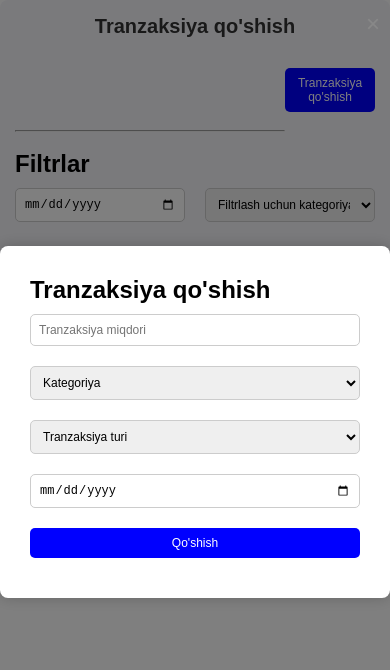
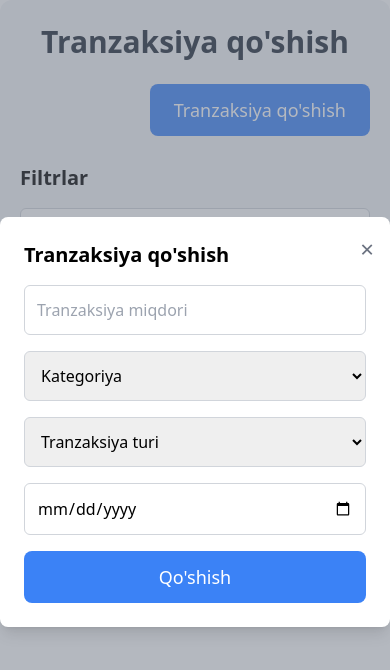
Before and after one commit to shokhsanam18/Asaxiy-transactions, a React (Vite) app: page / in a window 390 px wide. Both pictures are taken after a click on the button "Tranzaksiya qo'shish". Shown: the top 670 px of the page. Built offline with nearby package versions, Linux system fonts and the light colour scheme.

Commit message:
finished again

```diff
--- a/src/components/management.css
+++ /dev/null
@@ -1,170 +0,0 @@
-.app-container {
-font-family: Arial, sans-serif;
-background-color: #f4f4f9;
-padding: 20px  200px;
-max-width: 100%;
-margin: 0 auto;
-border-radius: 8px;
-box-sizing: border-box;
-}
-
-h1{
-    text-align: center;
-    color: #333;
-    margin-bottom: 20px;
-    font-size: 32px;
-}
-
-.open-modal-btn{
-    background-color: blue;
-    color: white;
-    padding: 12px 20px;
-    border: none;
-   border-radius: 5px;
-   cursor: pointer;
-   font-size: 16px;
-   margin-bottom: 20px;
-   display: block;
-   width: 25%;
-   float: right;
-   /* text-align: center;*/
-}
-
-.open-modal-btn:hover {
-    background-color: blue;
-}
-.modal {
-    position: fixed;
-    top: 0;
-    left: 0;
-    width: 100%;
-    height: 100%;
-    background-color: rgba(0, 0, 0, 0.5);
-    display: flex;
-    justify-content: center;
-    align-items: center;
-}
-.modal-content {
-    background-color: #fff;
-    padding: 30px;
-    border-radius: 8px;
-    width: 500px;
-    box-shadow: 0 0 15px rgba(0, 0, 0, 0.2);
-}
-.close-btn {
-    font-size: 24px;
-    color: #888;
-    cursor: pointer;
-    position: absolute;
-    top: 10px;
-    right: 10px;
-}
-.close-btn:hover {
-    color: #000;
-}
-input,
-select,
-button {
-  width: 100%;
-  padding: 12px;
-  margin: 10px 0;
-  border: 1px solid #ccc;
-  border-radius: 5px;
-  font-size: 16px;
-}
-/* input[type="date"] {
-    cursor: pointer;
-} */
-button {
-    background-color: blue;
-    color: white;
-    font-size: 18px;
-    cursor: pointer;
-    border: none;
-}
-button:hover {
-    background-color: blue;
-}
-.filters {
-    margin-bottom: 20px;
-    display: flex;
-    gap: 20px;
-}
-.filters input, .filters select {
-  width: 48%;
-  margin-bottom: 10px;
-}
-.transaction-table {
-    width: 100%;
-    border-collapse: collapse;
-    margin-top: 20px;
-}
-.transaction-table th, .transaction-table td {
-  padding: 12px;
-  text-align: left;
-  border: 1px solid #ddd;
-}
-.transaction-table th {
-    background-color: #f2f2f2;
-    font-weight: bold;
-}
-.transaction-table tr:hover {
-    background-color: #f1f1f1;
-}
-@media (max-width: 800px) {
-.app-container {
-    padding: 15px;
-}
-.open-modal-btn {
-    font-size: 14px;
-    padding: 10px 15px;
-}
-
-.modal-content {
-    width: 90%;
-}
-
-input, select, button {
-    font-size: 14px;
-    padding: 10px;
-}
-
-.transaction-table th, .transaction-table td {
-    font-size: 14px;
-    padding: 10px;
-}
-.filters input, .filters select {
-    font-size: 14px;
-}}
-
-@media (max-width: 480px) {
-h1 {
-    font-size: 20px;
-}
-
-.transaction-table {
-    font-size: 12px;
-}
-
-.transaction-table th, .transaction-table td {
-    padding: 8px;
-}
-
-.modal-content {
-     width: 100%;
-}
-
-input, select, button {
-    font-size: 12px;
-    padding: 8px;
-}
-
-.open-modal-btn {
-    font-size: 12px;
-    padding: 8px 12px;
-}
-
-.filters input, .filters select {
-    font-size: 12px;
-    padding: 8px;
-}}
--- a/src/components/management.jsx
+++ b/src/components/management.jsx
@@ -1,5 +1,4 @@
 import React, { useState } from "react";
-import './management.css';
 
 const TransactionApp = () => {
     const [amount, setAmount] = useState('');
@@ -7,7 +6,6 @@ const TransactionApp = () => {
     const [type, setType] = useState('');
     const [date, setDate] = useState('');
     const [transactions, setTransactions] = useState([]);
-    const [filter, setFilter] = useState('');
     const [filterDate, setFilterDate] = useState('');
     const [filterCategory, setFilterCategory] = useState('');
     const [modalVisible, setModalVisible] = useState(false);
@@ -33,38 +31,85 @@ const TransactionApp = () => {
         return dataMatch && categoryMatch;
     });
 
-    return(
-        <div className="app-container">
-            <h1>Tranzaksiya qo'shish</h1>
-            <button className="open-modal-btn" onClick={() => setModalVisible(true)}>Tranzaksiya qo'shish</button>
-            {
-                modalVisible && (
-                <div className="modal">
-                    <div className="modal-content">
-                        <span className="close-btn" onClick={() => setModalVisible(false)}>&times;</span>
-                        <h2>Tranzaksiya qo'shish</h2>
-                        <input type="number" placeholder="Tranzaksiya miqdori" value={amount} onChange={(e) => setAmount(e.target.value)}/>
-                        <select value={category} onChange={(e) => setCategory(e.target.value)}>
+    return (
+        <div className="max-w-full mx-auto p-6 bg-gray-100 rounded-xl px-5 sm:px-10 lg:px-20">
+            <h1 className="text-center text-3xl font-semibold text-gray-800 mb-6">Tranzaksiya qo'shish</h1>
+            <button
+                className="bg-blue-500 text-white py-3 px-6 rounded-lg text-lg hover:bg-blue-600 float-right"
+                onClick={() => setModalVisible(true)}
+            >
+                Tranzaksiya qo'shish
+            </button>
+            <br /><br />
+
+            {modalVisible && (
+                <div className="fixed inset-0 bg-gray-500 bg-opacity-50 flex justify-center items-center">
+                    <div className="bg-white p-6 rounded-lg w-full sm:w-96 shadow-lg relative">
+                        <span
+                            className="absolute top-4 right-4 text-2xl text-gray-500 cursor-pointer"
+                            onClick={() => setModalVisible(false)}
+                        >
+                            &times;
+                        </span>
+                        <h2 className="text-xl font-semibold mb-4">Tranzaksiya qo'shish</h2>
+                        <input
+                            type="number"
+                            placeholder="Tranzaksiya miqdori"
+                            value={amount}
+                            onChange={(e) => setAmount(e.target.value)}
+                            className="w-full p-3 mb-4 border border-gray-300 rounded-md"
+                        />
+                        <select
+                            value={category}
+                            onChange={(e) => setCategory(e.target.value)}
+                            className="w-full p-3 mb-4 border border-gray-300 rounded-md"
+                        >
                             <option value="">Kategoriya</option>
                             <option value="Food">Ovqat</option>
                             <option value="Transport">Transport</option>
                             <option value="Clothes">Kiyim</option>
                             <option value="Others">Boshqalar</option>
                         </select>
-                      <select value={type} onChange={(e) => setType(e.target.value)}>
+                        <select
+                            value={type}
+                            onChange={(e) => setType(e.target.value)}
+                            className="w-full p-3 mb-4 border border-gray-300 rounded-md"
+                        >
                             <option value="">Tranzaksiya turi</option>
                             <option value="Income">Income</option>
-                      <option value="Expense">Expense</option></select>
-                      <input type="date" value={date} onChange={(e) => setDate(e.target.value)}/>
+                            <option value="Expense">Expense</option>
+                        </select>
+                        <input
+                            type="date"
+                            value={date}
+                            onChange={(e) => setDate(e.target.value)}
+                            className="w-full p-3 mb-4 border border-gray-300 rounded-md"
+                        />
+                        <button
+                            onClick={buttonAddTransaction}
+                            className="bg-blue-500 text-white py-3 px-6 rounded-lg text-lg w-full hover:bg-blue-600"
+                        >
+                            Qo'shish
+                        </button>
+                    </div>
+                </div>
+            )}
 
-                      <button onClick={buttonAddTransaction}>Qo'shish</button>
-                    </div>
-                </div>)}
-                <br /><br /><br /><br /><hr /><br />
-                <h2>Filtrlar</h2>
-    <div className="filters">
-        <input type="date" value={filterDate} onChange={(e) => setFilterDate(e.target.value)} placeholder="Filtrlash uchun sana"/>
-        <select value={filterCategory} onChange={(e) => setFilterCategory(e.target.value)}>
+            <div className="mt-8">
+                <h2 className="text-xl font-semibold mb-4">Filtrlar</h2>
+                <div className="flex flex-col sm:flex-row gap-5 mb-4">
+                    <input
+                        type="date"
+                        value={filterDate}
+                        onChange={(e) => setFilterDate(e.target.value)}
+                        placeholder="Filtrlash uchun sana"
+                        className="w-full sm:w-1/2 p-3 border border-gray-300 rounded-md"
+                    />
+                    <select
+                        value={filterCategory}
+                        onChange={(e) => setFilterCategory(e.target.value)}
+                        className="w-full sm:w-1/2 p-3 border border-gray-300 rounded-md"
+                    >
                         <option value="">Filtrlash uchun kategoriya</option>
                         <option value="Food">Ovqat</option>
                         <option value="Transport">Transport</option>
@@ -72,34 +117,37 @@ const TransactionApp = () => {
                         <option value="Others">Boshqalar</option>
                     </select>
                 </div>
+            </div>
 
- <table className="transaction-table">
+            <div className="overflow-x-auto">
+                <table className="w-full border-collapse mt-6">
                     <thead>
-        <tr>
-            <th>Miqdori</th>
-            <th>Kategoriya</th>
-            <th>Turi</th>
-            <th>Sanasi</th>
+                        <tr className="bg-gray-200 text-left">
+                            <th className="px-4 py-3">Miqdori</th>
+                            <th className="px-4 py-3">Kategoriya</th>
+                            <th className="px-4 py-3">Turi</th>
+                            <th className="px-4 py-3">Sanasi</th>
                         </tr>
                     </thead>
                     <tbody>
                         {filteredTransactions.length > 0 ? (
                             filteredTransactions.map((transaction, index) => (
-                <tr key={index}>
-                    <td>{transaction.amount}</td>
-                    <td>{transaction.category}</td>
-                    <td>{transaction.type}</td>
-                    <td>{transaction.date}</td>
+                                <tr key={index} className="hover:bg-gray-100">
+                                    <td className="px-4 py-3">{transaction.amount}</td>
+                                    <td className="px-4 py-3">{transaction.category}</td>
+                                    <td className="px-4 py-3">{transaction.type}</td>
+                                    <td className="px-4 py-3">{transaction.date}</td>
                                 </tr>
                             ))
                         ) : (
                             <tr>
-                <td colSpan="4">Ma'lumotlar mavjud emas</td>
+                                <td colSpan="4" className="px-4 py-3 text-center">Ma'lumotlar mavjud emas</td>
                             </tr>
                         )}
                     </tbody>
                 </table>
             </div>
+        </div>
     );
 };
 
--- a/src/index.css
+++ b/src/index.css
@@ -3,3 +3,6 @@
     margin: 0;
     box-sizing: border-box;
 }
+@tailwind base;
+@tailwind components;
+@tailwind utilities;
```
Also changed, not shown: src/components/component.jsx (added). Lines whose indentation alone changed are shown as unchanged.
